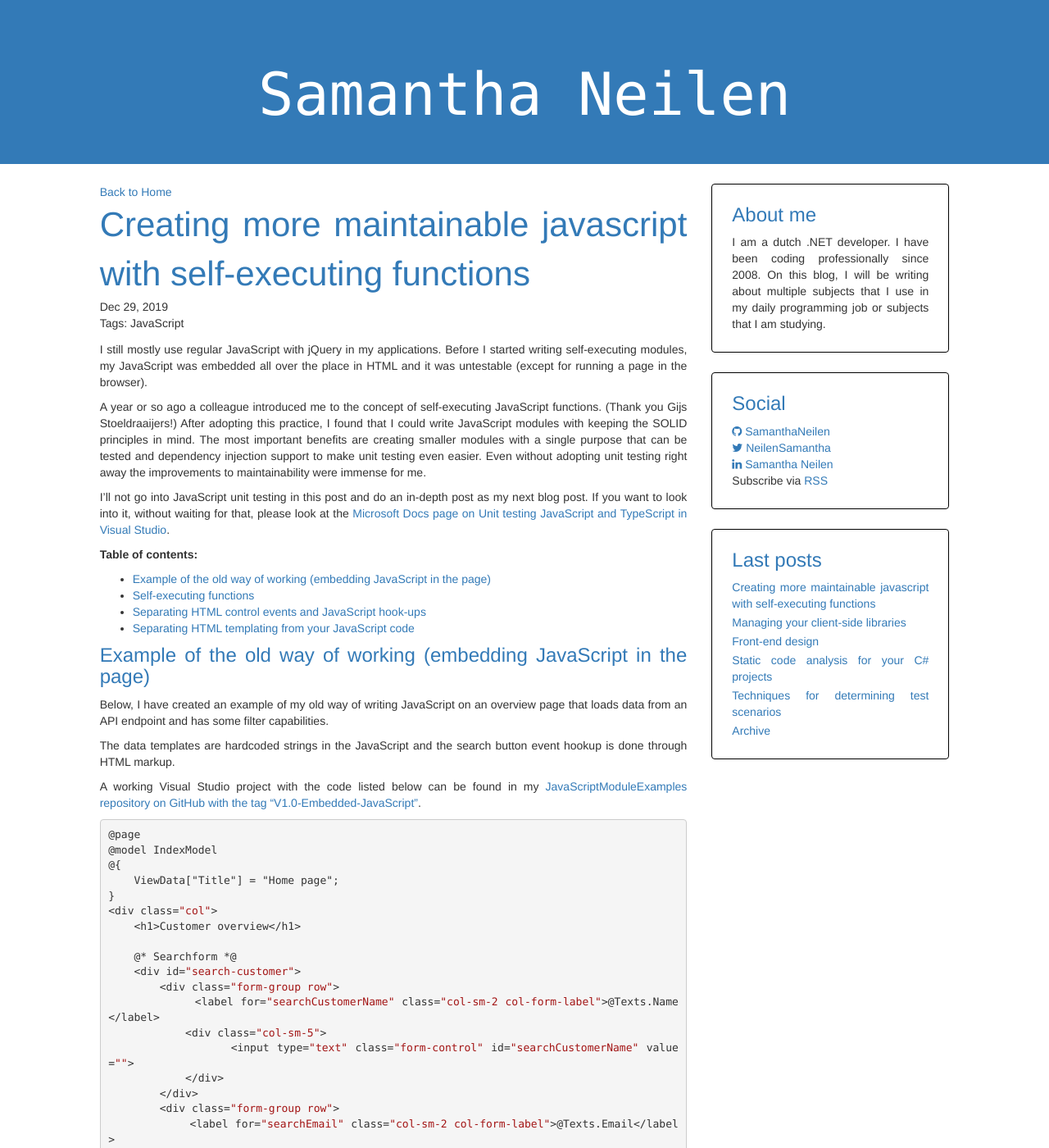
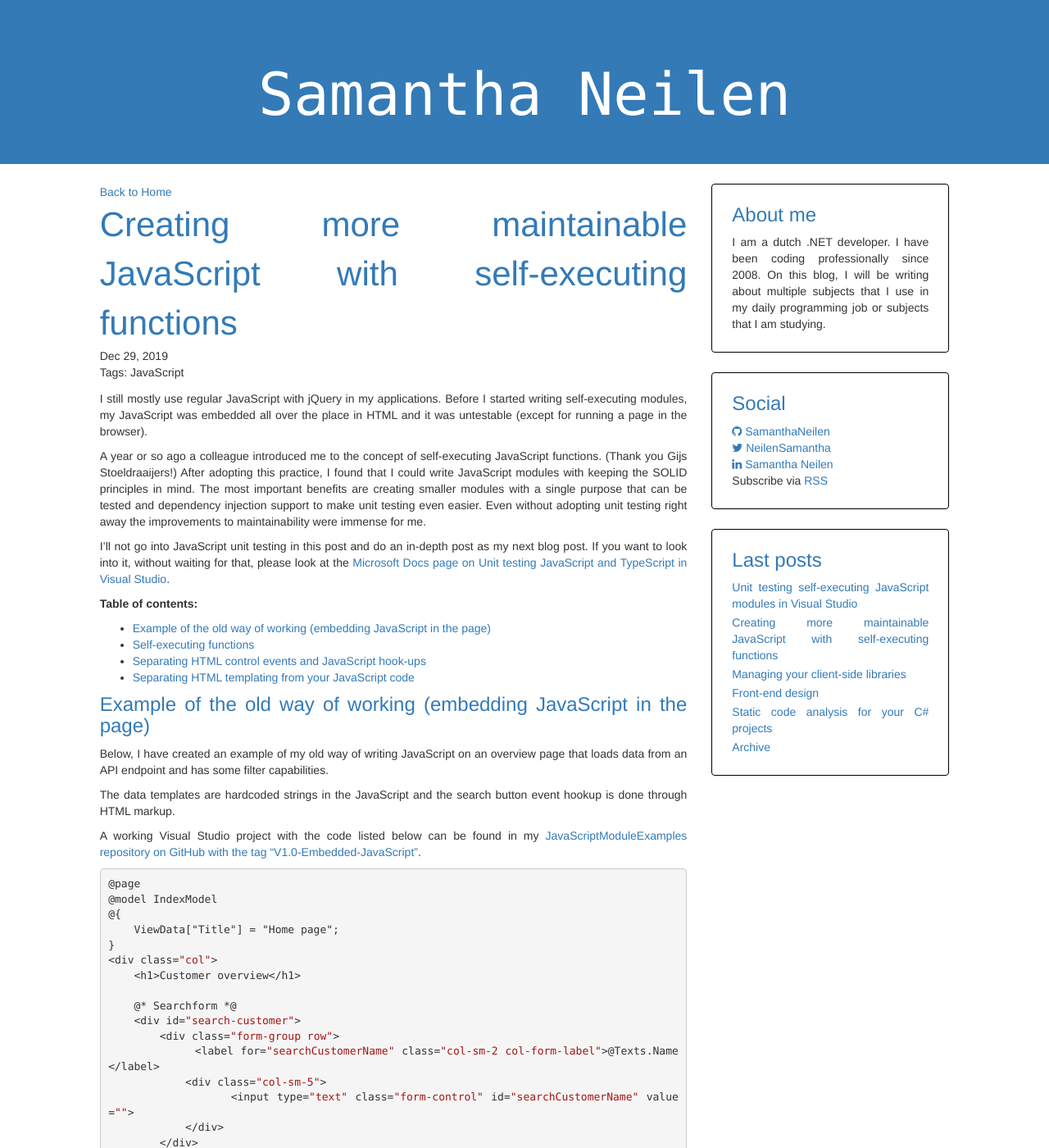
Before and after one commit to SamanthaNeilen/JekyllBlog, a Jekyll site: the page built from BlogJekyll/_posts/2019-12-30-Creating-more-maintainable-javascript-with-self-executing-functions.markdown, in a window 1280 px wide and 1400 px high. Shown: the whole window at 82% size. Built offline with Jekyll 4.4.1, drawn with Linux system fonts in a browser that asks for light colours; part of the change alters nothing that is shown.

Commit message:
Added post for testing javascript modules in Visual Studio

````diff
--- a/BlogJekyll/_posts/2019-12-30-Creating-more-maintainable-javascript-with-self-executing-functions.markdown
+++ b/BlogJekyll/_posts/2019-12-30-Creating-more-maintainable-javascript-with-self-executing-functions.markdown
@@ -1,6 +1,6 @@
 ---
 layout: post
-title:  "Creating more maintainable javascript with self-executing functions"
+title:  "Creating more maintainable JavaScript with self-executing functions"
 date:   2019-12-30 00:00:00 +0100
 
 tags: JavaScript
--- /dev/null
+++ b/BlogJekyll/_posts/2020-02-08-Unit-testing-self-executing-JavaScript-Modules-in-Visual-Studio.markdown
@@ -0,0 +1,542 @@
+---
+layout: post
+title:  "Unit testing self-executing JavaScript modules in Visual Studio"
+date:   2020-02-08 00:00:00 +0100
+
+tags: JavaScript TestAutomation
+---
+Visual Studio has support for unit tests in the Test Explorer window so you can run all your C# and JavaScript tests from that editor. A separate Node project can contain al the test code separate from the code that gets published and deployed. It is possible to include the tests in the web project itself. See [the Microsoft Docs page on Unit testing JavaScript and TypeScript in Visual Studio](https://docs.microsoft.com/en-us/visualstudio/javascript/unit-testing-javascript-with-visual-studio?view=vs-2019#unit-tests-in-other-project-types) for more details.
+
+This post is a continuation of my post about [Creating more maintainable JavaScript with self-executing functions](https://samanthaneilen.github.io/2019/12/30/Creating-more-maintainable-javascript-with-self-executing-functions.html). I will continue building on the JavaScriptModules project presented in that post. A working Visual Studio project with the code can be found in my [JavaScriptModuleExamples repository on GitHub](https://github.com/SamanthaNeilen/JavascriptModulesExamples).
+ If you use the project from GitHub be sure to follow to ReadMe.md on the repository for additional steps to see the tests in Visual Studio Test Explorer.
+
+The befits of writing these JavaScript unit tests are getting earlier feedback about the state of your JavaScript without writing more fragile and slower integration tests. The unit tests can also be run in the build pipeline next to your regular unit tests using an npm test command step before deploying to an environment.
+
+**Table of contents:**
+* Table of Contents
+{:toc}
+
+### Setup a Node.Js Test project
+
+So to start testing, add a Blank Node.js Console Application project. You need to have the Node.js workload installed in Visual Studio. When you add a new file to the project via the “Add -> New Item” context menu, you can see the test frameworks that Visual Studio already provides a template file for. The template file contains a passing test and a failing test showing the syntax for basic tests.
+
+![[JavaScript unit test file templates]]({{"/assets/images/20200208/JavaScriptUnitTestFileTemplates.png" | relative_url }})
+
+[An article comparing several of the different JavaScript frameworks can be found on Medium.](https://medium.com/welldone-software/an-overview-of-javascript-testing-in-2019-264e19514d0a)
+
+I will be working with the Jest framework in this post, so add a Jest test file. The contents for the default new Jest file is shown below.
+
+``` javascript
+describe('Test Suite 1', function () {
+    it("Test 1 - This shouldn't fail", function () {
+        expect(true).toBeTruthy();
+    });
+
+    it('Test 2 - This should fail', function () {
+        expect(1 === 1).toBeTruthy(); // "This shouldn't fail"
+        expect(false).toBeTruthy();
+    });
+});
+```
+
+To run the tests using Visual Studio Test you need to set the “JavaScript Unit Test” properties in the project properties and install the jest and jest-editor-support npm packages.
+
+For the “JavaScript Unit Tests” properties set the “Test Framework” to the framework of choice (Jest, in my case) and set the Test Root to a “Tests” subfolder. Using a subfolder will ensure that you can add extra folders with builder and helper classes without them being seen as potential unit test files.
+
+Now the tests will show up in Test Explorer after building the project. You may have to restart Visual Studio the first time before any tests show up. Also to ensure running or debugging the latest version of your tests you always need to build before running a test via Test Explorer.
+
+![[First tests loaded in Test Explorer]]({{"/assets/images/20200208/FirstTestsLoadedInTestExplorer.png" | relative_url }})
+
+### Writing tests
+
+To start testing the customer-overview.js file from the JavaScriptModules web project we first have to hookup some dependencies and mocks. We need jQuery, a mock of our customer-service.js and the HTML or DOM setup that the module can interact with.
+
+First, add a testutilities.js file that will set up a module that has the link to the wwwroot of our project under test and loads in 3rd party libraries needed for testing. The module is shown below.
+
+``` javascript
+(function() {
+    let currentModule = {};
+    let wwwRootScriptsFolder = '../JavaScriptModules/wwwroot/';
+
+    currentModule.wwwRoot = wwwRootScriptsFolder;
+
+    currentModule.initialize = function () {
+        global.jQuery = global.$ = require(wwwRootScriptsFolder + 'lib/jquery/jquery.js');
+    };
+
+    global.TestUtilitiesModule = currentModule;
+})();
+```
+
+Now we can use the TestUtilities module in the test file to do a simple test using jQuery. This example also shows how to declare some HTML to interact with. The document is actually a mock provided by the test framework. Any interactions your code and modules have with the window or document will work as expected.
+
+``` javascript
+describe('Test Suite 1', function () {
+    beforeEach(() => {
+        jest.resetModules();
+        require('../TestUtilities.js');
+        global.TestUtilitiesModule.initialize();
+
+        document.body.innerHTML = '';
+        const input = document.createElement('label');
+        input.id = 'myLabel';
+        document.body.appendChild(input);
+    });
+
+    it("Test 1 - This shouldn't fail", function () {
+        expect($('#myLabel')).toHaveLength(1);
+    });
+
+    it('Test 2 - This should fail', function () {
+        expect(1 === 1).toBeTruthy(); // "This shouldn't fail"
+        expect(false).toBeTruthy();
+    });
+});
+
+```
+If you run the test in debugging mode, you can stop and inspect the variables and DOM.
+
+![[Debugging JavaScript test]]({{"/assets/images/20200208/DebugTest.png" | relative_url }})
+
+Now, we want to build the HTML template for the initial page for the module under test. I usually create a module using [the builder pattern](https://en.wikipedia.org/wiki/Builder_pattern) to be able to create the template in a fluent syntax. This way you can use the builder in your tests to create multiple starting HTML situations with expressive and readable syntax. The builder and the test file using the builder are shown below. Not that in the builder below I only add the required elements to check my logic. All elements that are for layout and not functionality are omitted. (The code below can be also be found in my GitHub repo under the tag: V1.3-first-test-module-using-HTML-builder [my GitHub repo under the tag: V1.3-first-test-module-using-HTML-builder](https://github.com/SamanthaNeilen/JavascriptModulesExamples/tree/V1.3-first-test-module-using-HTML-builder).)
+
+(Also note that the code shown is a refinement of multiple times writing, evaluating, refactoring and running and reading the tests iterations. If your logic and HTML are simple you may not even these builders to write a few simple tests.)
+
+UnitTest.js:
+``` javascript
+describe('Search using Name', function () {
+    beforeEach(() => {
+        const testProjectRoot = '../../../';
+        jest.resetModules();
+
+        require(testProjectRoot + 'TestUtilities.js');
+        global.TestUtilitiesModule.initialize();
+        require(testProjectRoot + 'Builders/CustomerOverviewHtmlBuilder.js');
+
+        let wwwRoot = testProjectRoot + global.TestUtilitiesModule.wwwRoot;
+        require(wwwRoot + 'js/utilities.js');
+        require(wwwRoot + 'js/customer-overview.js');
+
+        //arrange initial state
+        let htmlTemplate = global.customerOverviewHtmlBuilderModule
+            .new()
+            .clearDataRows()
+            .hideLoadingRow()
+            .withDataRow('first customer', 'first customer email', 'first customer country')
+            .withDataRow('second customer', 'second customer email', 'second customer country')
+            .withDataRow('testcustomer', 'testcustomer email', 'testcustomer country')
+            .build();
+
+        document.body.innerHTML = '';
+        document.body.appendChild(htmlTemplate);
+    });
+
+    it("WHEN 3 rows loaded THEN Search with full Name SHOULD filter to show one row", function () {
+        //arrange
+        let searchNameValue = 'second customer';
+        let initialVisibleRows = getVisibleRows();
+        let initialInvisibleRows = getInvisibleRows();
+
+        //act
+        $("#searchCustomerName").val(searchNameValue);
+        window.customerOverviewModule.filterData();
+
+        //assert intial state
+        expect(initialVisibleRows).toHaveLength(3);
+        expect(initialInvisibleRows).toHaveLength(1);
+
+        //assert state after action
+        let filteredVisibleRows = getVisibleRows();
+        let filteredInvisibleRows = getInvisibleRows();
+
+        expect(filteredVisibleRows).toHaveLength(1);
+        expect(filteredInvisibleRows).toHaveLength(3);
+
+        let actualVisibleRowSearchName = getSearchNameValueForSingleRow(filteredVisibleRows[0]);
+        expect(actualVisibleRowSearchName).toBe(searchNameValue);
+    });
+
+    function getSearchNameValueForSingleRow(row) {
+        return $(row).find('td')[0].innerHTML;
+    }
+
+    function getVisibleRows() {
+
+        return $.grep(getAllRows(), function (row) { return !$(row).hasClass('display-none'); });
+    }
+
+    function getInvisibleRows() {
+        return $.grep(getAllRows(), function (row) { return $(row).hasClass('display-none'); });
+    }
+
+    function getAllRows() {
+        return $('#customer-table-body').find('tr');
+    }
+});
+
+```
+
+TestUtilities.js:
+``` javascript
+(function() {
+    let currentModule = {};
+    let wwwRootScriptsFolder = '../JavaScriptModules/wwwroot/';
+
+    currentModule.wwwRoot = wwwRootScriptsFolder;
+
+    currentModule.initialize = function () {
+        global.jQuery = global.$ = require(wwwRootScriptsFolder + 'lib/jquery/jquery.js');
+        require('./Builders/BaseHtmlBuilder.js');
+    };
+
+    global.TestUtilitiesModule = currentModule;
+})();
+```
+
+CustomerOverviewHtmlBuilder.js:
+``` javascript
+(function ($, baseHtmlBuilder) {
+    let currentModule = {};
+    let root = document.createElement('div');
+
+    currentModule.new = function () {
+        root = document.createElement('div');
+
+        let searchForm = createSearchForm();
+        root.appendChild(searchForm);
+
+        let dataGrid = createEmptyGrid();
+        root.appendChild(dataGrid);
+
+        let rowTemplates = createRowTemplates();
+        root.appendChild(rowTemplates);
+
+        return currentModule;
+    };
+
+
+    currentModule.clearDataRows = function() {
+        let customerTable = $(root).find('#customer-table-body');
+        let loadingRow = customerTable.find('.loading-row');
+        customerTable.html('');
+        customerTable.append(loadingRow);
+
+        return currentModule;
+    };
+
+    currentModule.hideLoadingRow = function () {
+        let customerTable = $(root).find('#customer-table-body');
+        let loadingRow = customerTable.find('.loading-row');
+        loadingRow.addClass('display-none');
+
+        return currentModule;
+    };
+
+    currentModule.withDataRow = function (name, email, country) {
+        let customerTable = $(root).find('#customer-table-body');
+        let row = baseHtmlBuilder.createRow(
+            {
+                Id: '',
+                className: 'customer-row',
+                cells: [
+                    { innerHTML: name },
+                    { innerHTML: email },
+                    { innerHTML: country }]
+            }
+        );
+        customerTable.append(row);
+
+        return currentModule;
+    };
+
+    currentModule.build = function () {
+        return root;
+    };
+
+    function createSearchForm() {
+        let searchform = document.createElement('div');
+        searchform.id = 'search-customer';
+
+        searchform.appendChild(baseHtmlBuilder.createTextInput('searchCustomerName'));
+        searchform.appendChild(baseHtmlBuilder.createTextInput('searchEmail'));
+        searchform.appendChild(baseHtmlBuilder.createTextInput('searchCountry'));
+        searchform.appendChild(baseHtmlBuilder.createButton('customerOverviewSearchButton'));
+
+        return searchform;
+    }
+
+    function createEmptyGrid() {
+        let table = document.createElement('table');
+
+        let tableBody = document.createElement('tbody');
+        tableBody.id = 'customer-table-body';
+        table.appendChild(tableBody);
+
+        let row = document.createElement('tr');
+        row.className  = 'loading-row';
+        tableBody.appendChild(row);
+
+        return table;
+    }
+
+    function createRowTemplates() {
+        let table = document.createElement('table');
+        table.className = 'display-none';
+
+        let row = baseHtmlBuilder.createRow(
+            {
+                id: 'data-row-template',
+                className: 'customer-row',
+                cells: [
+                    { innerHTML: '' },
+                    { innerHTML: '' },
+                    { innerHTML: '' }]
+            }
+        );
+        table.appendChild(row);
+
+        return table;
+    }
+
+    global.customerOverviewHtmlBuilderModule = currentModule;
+})(jQuery, global.BaseHtmlBuilderModule);
+```
+BaseHtmlBuilder.js:
+``` javascript
+(function ($) {
+    let currentModule = {};
+    currentModule.createTextInput = function (id) {
+        let input = document.createElement('input');
+        input.id = id;
+        input.type = 'text';
+        return input;
+    };
+
+    currentModule.createButton = function (id) {
+        let button = document.createElement('button');
+        button.id = id;
+        button.type = 'button';
+        return button;
+    };
+
+    currentModule.createRow = function (rowDefinition) {
+        let rowElement = document.createElement('tr');
+        rowElement.id = rowDefinition.Id;
+        rowElement.className = rowDefinition.className;
+
+        let cells = currentModule.createCells(rowDefinition.cells);
+        $.each(cells,
+            function (index, cell) {
+                rowElement.appendChild(cell);
+            });
+
+        return rowElement;
+    };
+
+    currentModule.createCells = function (cells) {
+        let resultingCells = [];
+
+        $.each(cells,
+            function (index, cell) {
+                let cellElement = document.createElement('td');
+                cellElement.className = cell.className;
+                cellElement.innerHTML = cell.innerHTML;
+                resultingCells.push(cellElement);
+            });
+
+        return resultingCells;
+    };
+
+    global.BaseHtmlBuilderModule = currentModule;
+})(jQuery);
+```
+When you see this code it might seem like a lot of work to create a few tests. By extracting helper methods to a separate class you will have to invest a bit more initially but will be faster at writing tests later. Also by practicing TDD, you should be able to create the template as you are building your HTML and initial JavaScript methods so the extra invested time should not come all at once after completing your complete HTML and JavaScript logic.
+
+A debugging/troubleshooting tip for your HTML builders. If you’re unsure that the code to create the HTML is correct. At a watch to the document.body.innerHTML variable and paste the value in a new HTML page file in Visual Studio. Select all contents in the file and right-click to get the context menu and select Un-Minify to get a nice readable HTML with syntax highlighting to troubleshoot the output of the builder.
+
+![[Un-Minify option for HTML]]({{"/assets/images/20200208/DocumentHtmlUnMinify.png" | relative_url }})
+
+Jest supports a way to use tests with parameters but the Visual Studio integration does not pick them up. So for now, I just add multiple tests for the different parameters I would like to test. To avoid having to change all the tests when my arrangements or assertions have to change, I introduce ScenarioBuilder and/or AssertionHelper modules that again abstract the test scenarios and assertions in a nice readable fluent syntax.
+
+In the example, I added a scenario builder module in the file itself containing a full set of arrange, act and assert methods. If the module gets to large or you see duplication across several builders you could choose to create builders with better separation of concerns. The point is to show an example of a pattern for writing readable tests where the implementation details can be changed in a single spot in the code should the page or functionality change. For the full working solution see [my GitHub repo with the tag: V1.4-first-test-using-scenario-builder](https://github.com/SamanthaNeilen/JavascriptModulesExamples/tree/V1.4-first-test-using-scenario-builder).)
+
+UnitTest.js
+``` javascript
+describe('Search using Name', function () {
+
+    it("WHEN 3 rows loaded THEN Search with full Name SHOULD filter to show one row", function () {
+        let scenario = global.SearchCustomerNameScenarioBuilderModule.new();
+
+        //arrange
+        const valueToSearch = 'second customer';
+        const expectedNumberOfVisibleRows = 1;
+        const expectedNumberOfInvisibleRows = 3;
+
+        scenario.arrange_Page_With_3_Initial_DataRows();
+
+        //act
+        scenario.act_SearchName(valueToSearch);
+
+        //assert
+        scenario.assert_Number_Of_Visible_Rows(expectedNumberOfVisibleRows)
+            .assert_Number_Of_Invisible_Rows(expectedNumberOfInvisibleRows)
+            .assert_Visible_Rows_Name_Is_Complete_SearchValue(valueToSearch)
+            .assert_Invisible_Rows_Name_Do_Not_Contain_SearchValue(valueToSearch);
+    });
+
+    it("WHEN 3 rows loaded THEN Search with partial Name SHOULD filter to show one row", function () {
+        let scenario = global.SearchCustomerNameScenarioBuilderModule.new();
+
+        //arrange
+        const valueToSearch = 'test';
+        const expectedNumberOfVisibleRows = 1;
+        const expectedNumberOfInvisibleRows = 3;
+
+        scenario.arrange_Page_With_3_Initial_DataRows();
+
+        //act
+        scenario.act_SearchName(valueToSearch);
+
+        //assert
+        scenario.assert_Number_Of_Visible_Rows(expectedNumberOfVisibleRows)
+            .assert_Number_Of_Invisible_Rows(expectedNumberOfInvisibleRows)
+            .assert_Visible_Rows_Name_Contains_SearchValue(valueToSearch)
+            .assert_Invisible_Rows_Name_Do_Not_Contain_SearchValue(valueToSearch);
+    });
+
+    it("WHEN 3 rows loaded THEN Search with empty Name SHOULD filter to show all rows", function () {
+        let scenario = global.SearchCustomerNameScenarioBuilderModule.new();
+
+        //arrange
+        const valueToSearch = '';
+        const expectedNumberOfVisibleRows = 3;
+        const expectedNumberOfInvisibleRows = 1;
+
+        scenario.arrange_Page_With_3_Initial_DataRows();
+
+        //act
+        scenario.act_SearchName(valueToSearch);
+
+        //assert
+        scenario.assert_Number_Of_Visible_Rows(expectedNumberOfVisibleRows)
+            .assert_Number_Of_Invisible_Rows(expectedNumberOfInvisibleRows);
+    });
+
+
+    (function (jest, expect) {
+        let currentModule = {};
+
+        currentModule.new = function() {
+            const testProjectRoot = '../../../';
+            jest.resetModules();
+
+            require(testProjectRoot + 'TestUtilities.js');
+            global.TestUtilitiesModule.initialize();
+            require(testProjectRoot + 'Builders/CustomerOverviewHtmlBuilder.js');
+
+            let wwwRoot = testProjectRoot + global.TestUtilitiesModule.wwwRoot;
+            require(wwwRoot + 'js/utilities.js');
+            require(wwwRoot + 'js/customer-overview.js');
+
+            return currentModule;
+        };
+
+        currentModule.arrange_Page_With_3_Initial_DataRows = function () {
+            document.body.innerHTML = '';
+
+            const template = global.customerOverviewHtmlBuilderModule
+                .new()
+                .clearDataRows()
+                .hideLoadingRow()
+                .withDataRow('first customer', 'first customer email', 'first customer country')
+                .withDataRow('second customer', 'second customer email', 'second customer country')
+                .withDataRow('testcustomer', 'testcustomer email', 'testcustomer country')
+                .build();
+
+            document.body.appendChild(template);
+
+            return currentModule;
+        };
+
+        currentModule.act_SearchName = function (nameToSearch) {
+            $("#searchCustomerName").val(nameToSearch);
+            window.customerOverviewModule.filterData();
+
+            return currentModule;
+        };
+
+        currentModule.assert_Number_Of_Visible_Rows = function (numberOfRows) {
+            expect(getVisibleRows()).toHaveLength(numberOfRows);
+
+            return currentModule;
+        };
+
+        currentModule.assert_Number_Of_Invisible_Rows = function (numberOfRows) {
+            expect(getInvisibleRows()).toHaveLength(numberOfRows);
+
+            return currentModule;
+        };
+
+        currentModule.assert_Visible_Rows_Name_Is_Complete_SearchValue = function (nameToSearch) {
+            let rows = getVisibleRows();
+            $.each(rows,
+                function (index, row) {
+                    if (!isLoadingRow(row)) {
+                        expect($(row).find('td')[0].innerHTML).toBe(nameToSearch);
+                    }
+                });
+
+            return currentModule;
+        };
+
+        currentModule.assert_Visible_Rows_Name_Contains_SearchValue = function (nameToSearch) {
+            let rows = getVisibleRows();
+            $.each(rows,
+                function (index, row) {
+                    if (!isLoadingRow(row)) {
+                        expect($(row).find('td')[0].innerHTML).toEqual(expect.stringContaining(nameToSearch));
+                    }
+                });
+
+            return currentModule;
+        };
+
+        currentModule.assert_Invisible_Rows_Name_Do_Not_Contain_SearchValue = function (nameToSearch) {
+            let rows = getInvisibleRows();
+            $.each(rows,
+                function (index, row) {
+                    if (!isLoadingRow(row)) {
+                        expect($(row).find('td')[0].innerHTML).toEqual(expect.not.stringContaining(nameToSearch));
+                    }
+                });
+
+            return currentModule;
+        };
+
+        function isLoadingRow(row) {
+            return $(row).hasClass('loading-row');
+        }
+
+        function getVisibleRows() {
+            return $.grep(getAllRows(), function (row) { return !$(row).hasClass('display-none'); });
+        }
+
+        function getInvisibleRows() {
+            return $.grep(getAllRows(), function (row) { return $(row).hasClass('display-none'); });
+        }
+
+        function getAllRows() {
+            return $('#customer-table-body').find('tr');
+        }
+
+        global.SearchCustomerNameScenarioBuilderModule = currentModule;
+
+    })(jest, expect);
+});
+
+```
+
+### Resources
+* [Microsoft Docs page on Unit testing JavaScript and TypeScript in Visual Studio](https://docs.microsoft.com/en-us/visualstudio/javascript/unit-testing-javascript-with-visual-studio?view=vs-2019#unit-tests-in-other-project-types)
+* [Jest expect method documentation](https://jestjs.io/docs/en/expect)
+* [Wikipedia page for the builder pattern](https://en.wikipedia.org/wiki/Builder%20pattern)
````
Also changed, not shown: BlogJekyll/assets/images/20200208/DebugTest.png (added), BlogJekyll/assets/images/20200208/DocumentHtmlUnMinify.png (added), BlogJekyll/assets/images/20200208/FirstTestsLoadedInTestExplorer.png (added), BlogJekyll/assets/images/20200208/JavaScriptUnitTestFileTemplates.png (added).
